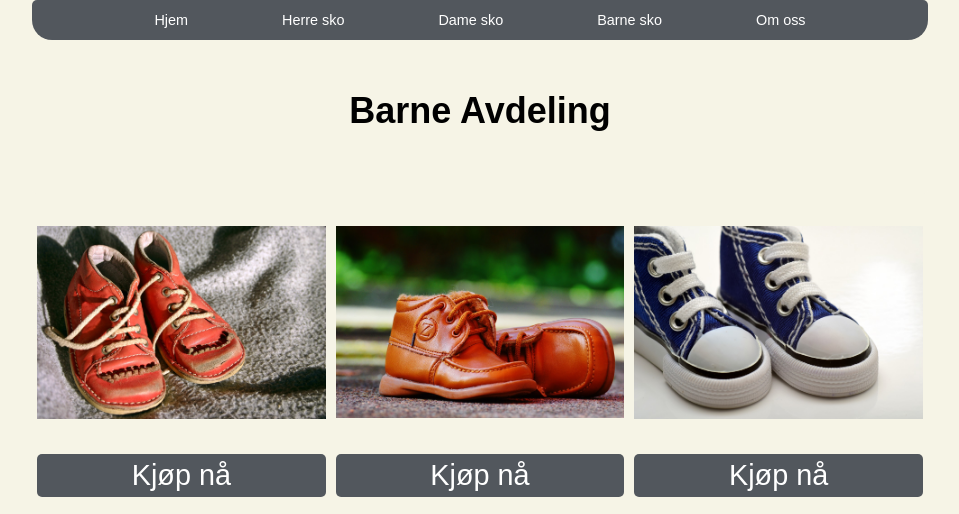
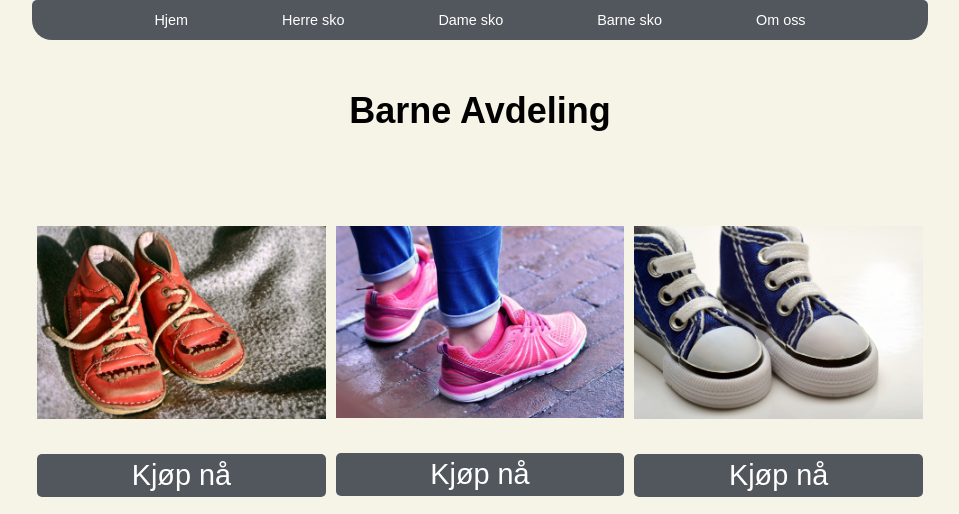
Before and after one commit to wenckelarsson/FF2, a plain HTML site: page BarneSko.html in a window 1280 px wide. Shown: the top 514 px of the page, without its empty margins (160-1119 px from the left). Drawn offline with Linux system fonts and the light colour scheme.

Commit message:
Update BarneSko.html

```diff
--- a/BarneSko.html
+++ b/BarneSko.html
@@ -33,7 +33,7 @@
         <p class="large"><a href="kjøp37.html" >Kjøp nå</a></p>
       </div>
       <div class="column">
-        <img src="images/Barn/barn2.jpg" alt="Converse" style="width:100%">
+        <img src="Barn10.jpg" alt="Converse" style="width:100%">
         <p class="large"><a href="kjøp38.html" >Kjøp nå</a></p>
       </div>
       <div class="column">
```
